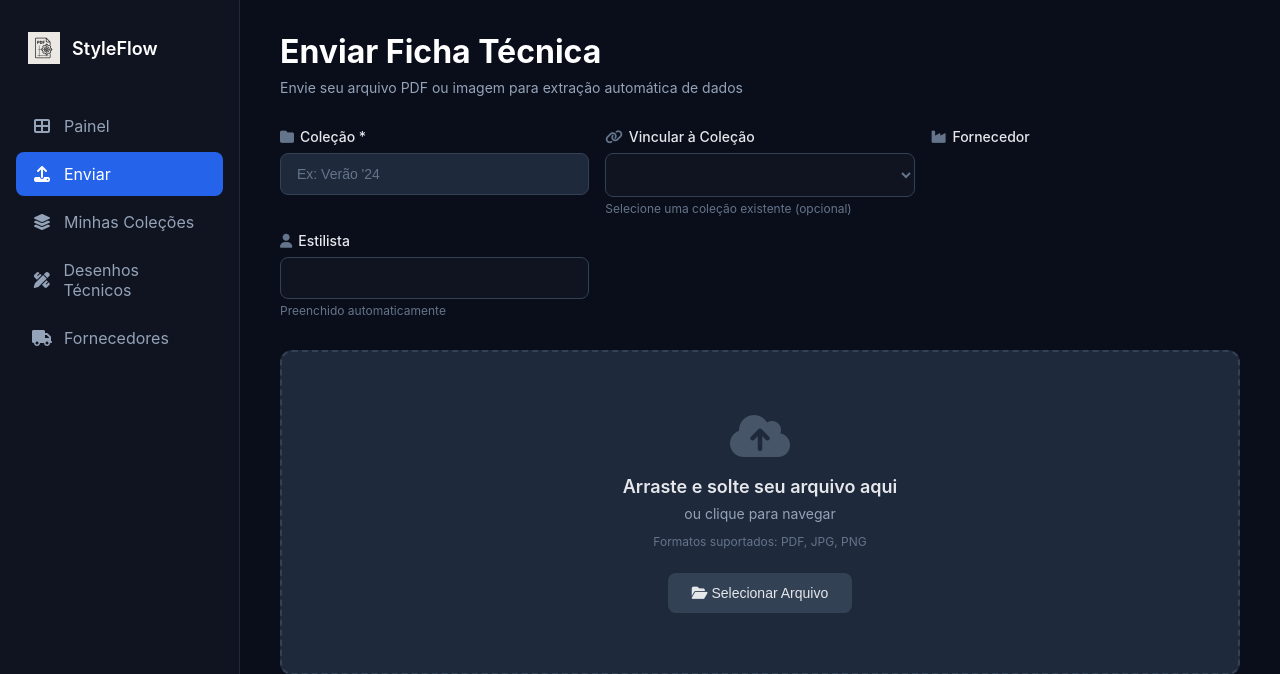
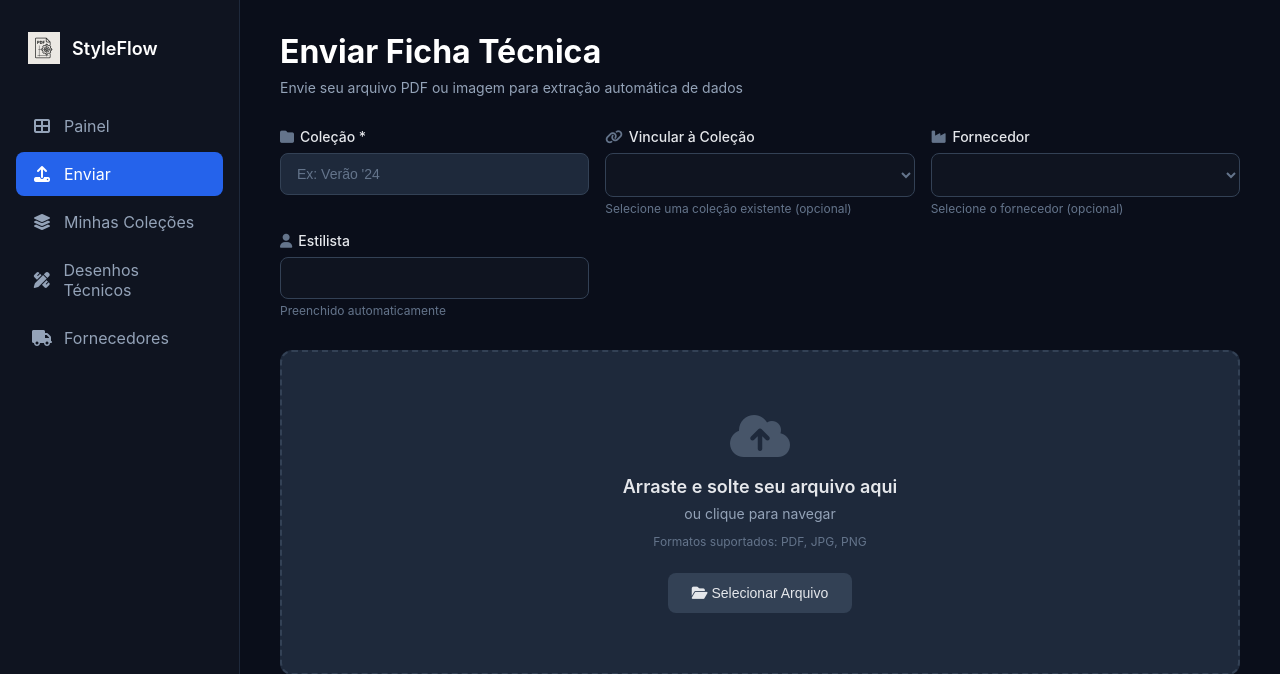
Before and after one commit to tempotec/AutoPLM, a Flask app: template templates/upload_pdf.html in a window 1280 px wide. Shown: the top 674 px of the page. Run offline with Flask 3, Linux system fonts and the light colour scheme; the template is opened without the code that fills it: values that come from a table or form of the project are taken from there, others are empty; parts of the project's set-up code (start-up, migrations or seed data) failed here and were passed over; some libraries are stand-ins or nearby versions.

Commit message:
Update PDF upload form to correctly identify suppliers
Refactors the 'supplier' field in the PDF upload template to 'supplier_id' and adds an optional hint for clarity.

Replit-Commit-Author: Agent
Replit-Commit-Session-Id: 780984e5-0984-45a1-afa8-57b91a930ad9
Replit-Commit-Checkpoint-Type: full_checkpoint
Replit-Commit-Event-Id: 4e7c8a38-7851-41a7-a7d6-40262a1177d8
Replit-Commit-Screenshot-Url: https://storage.googleapis.com/screenshot-production-us-central1/4e214fa5-6637-4e45-915d-1a3deb8e739e/780984e5-0984-45a1-afa8-57b91a930ad9/EGfTHeP

```diff
--- a/templates/upload_pdf.html
+++ b/templates/upload_pdf.html
@@ -586,10 +586,11 @@
                     </div>
 
                     <div class="form-field">
-                        <label for="supplier" class="form-label">
+                        <label for="supplier_id" class="form-label">
                             <i class="fas fa-industry"></i>Fornecedor
                         </label>
-                        {{ form.supplier(class="form-control", placeholder="Ex: Têxteis Globais") }}
+                        {{ form.supplier_id(class="form-control") }}
+                        <small class="form-hint">Selecione o fornecedor (opcional)</small>
                     </div>
 
                     <div class="form-field">
```
Also changed, not shown: 1 other file.
